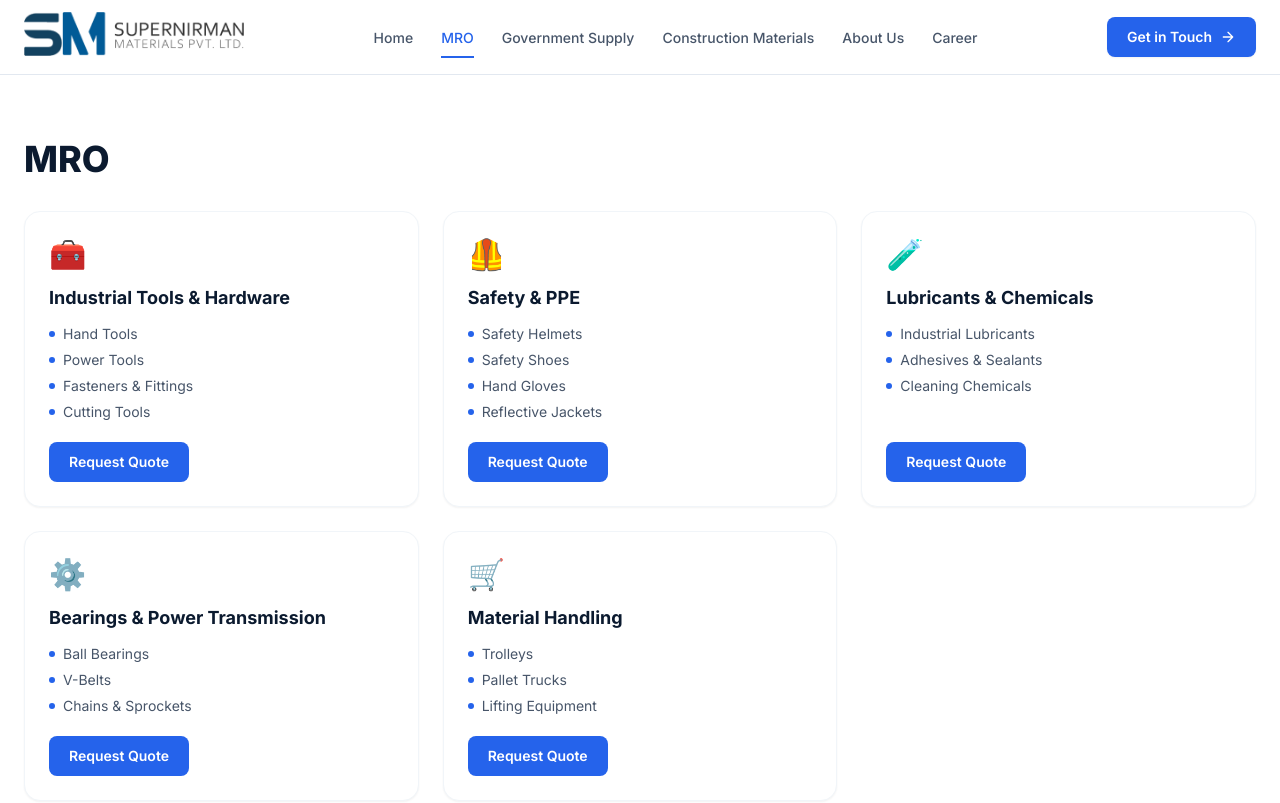
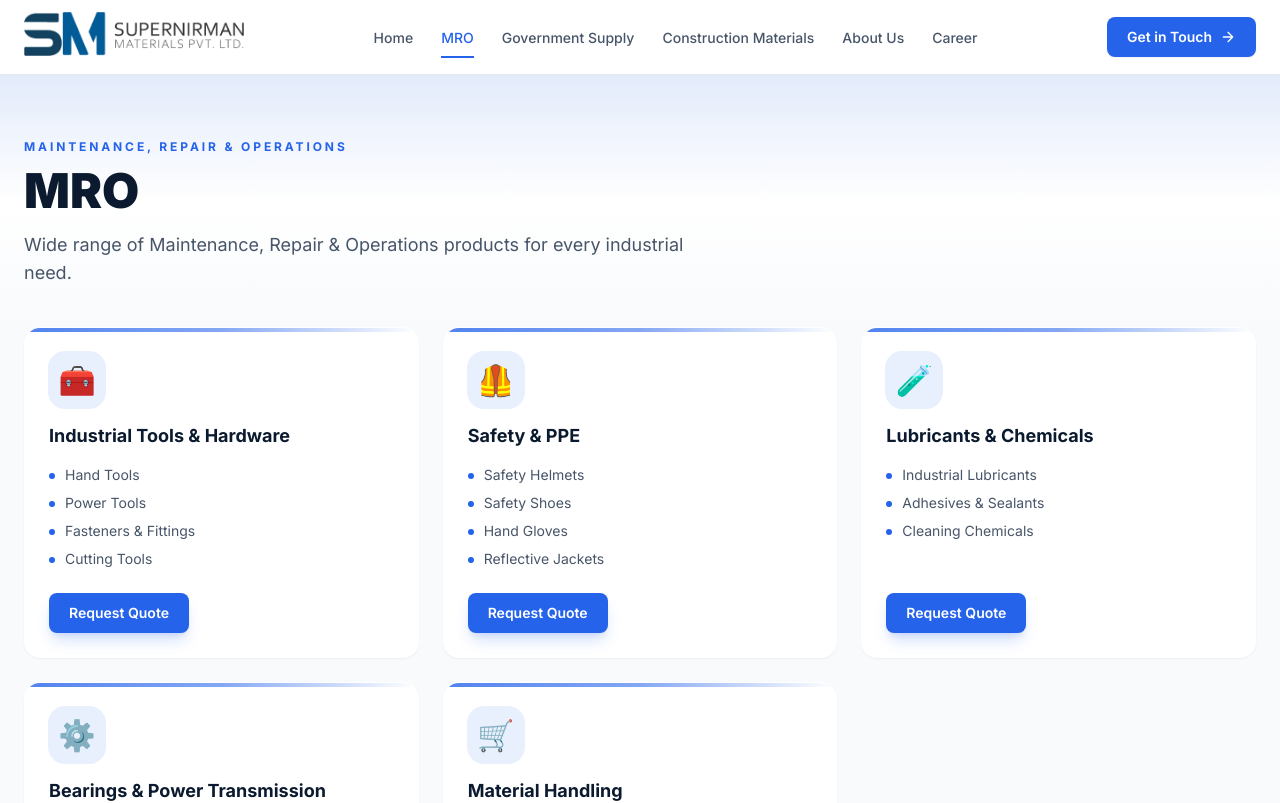
Before and after one commit to productincubr/supernirman, a React (Vite) app: page /mro in a window 1280 px wide. Shown: the top 803 px of the page. Built offline with nearby package versions, Linux system fonts and the light colour scheme.

Commit message:
update MRO and GS, CM pages

```diff
--- a/src/components/CategoryGrid.jsx
+++ b/src/components/CategoryGrid.jsx
@@ -1,31 +1,62 @@
 import { Card, Button } from './UI.jsx';
 
-export default function CategoryGrid({ title, categories }) {
+export default function CategoryGrid({
+  title,
+  subtitle,
+  eyebrow = 'Product Range',
+  categories,
+}) {
   return (
-    <section className="mx-auto max-w-7xl px-6 py-16">
-      <h1 className="text-4xl font-extrabold text-navy-900">{title}</h1>
+    <section className="relative overflow-hidden bg-slate-50 px-4 py-14 sm:px-6 sm:py-16">
+      <div className="absolute inset-x-0 top-0 -z-0 h-64 bg-gradient-to-b from-brand/10 via-white to-transparent" />
+      <div className="relative mx-auto max-w-7xl">
+        <div className="max-w-3xl">
+          <p className="text-xs font-bold uppercase tracking-[0.24em] text-brand">
+            {eyebrow}
+          </p>
 
-      <div className="mt-8 grid gap-6 md:grid-cols-2 lg:grid-cols-3">
+          <h1 className="mt-3 text-3xl font-black leading-tight text-navy-900 sm:text-4xl lg:text-5xl">
+            {title}
+          </h1>
+
+          {subtitle && (
+            <p className="mt-4 max-w-2xl text-base leading-8 text-slate-600 sm:text-lg">
+              {subtitle}
+            </p>
+          )}
+        </div>
+
+        <div className="mt-10 grid gap-6 md:grid-cols-2 lg:grid-cols-3">
         {categories.map((category) => (
-          <Card key={category.title} className="flex flex-col p-6">
-            <div className="text-3xl">{category.icon}</div>
+          <Card
+            key={category.title}
+            className="group relative flex flex-col overflow-hidden border border-white/70 bg-white p-6 shadow-[0_10px_30px_rgba(15,23,42,0.06)] transition-all duration-300 ease-out hover:-translate-y-2 hover:shadow-[0_20px_50px_rgba(15,23,42,0.12)] motion-safe:hover:scale-[1.01]"
+          >
+            <div className="absolute inset-x-0 top-0 h-1 bg-gradient-to-r from-brand via-brand/70 to-accent opacity-80 transition-opacity duration-300 group-hover:opacity-100" />
 
-            <h2 className="mt-3 text-lg font-bold text-navy-900">{category.title}</h2>
+            <div className="flex h-14 w-14 items-center justify-center rounded-2xl bg-brand/10 text-3xl ring-1 ring-brand/10 transition-transform duration-300 group-hover:rotate-6 group-hover:scale-110">
+              {category.icon}
+            </div>
 
-            <ul className="mt-3 flex-1 space-y-1.5 text-sm text-slate-600">
+            <h2 className="mt-4 text-lg font-bold leading-snug text-navy-900 transition-colors duration-300 group-hover:text-brand">
+              {category.title}
+            </h2>
+
+            <ul className="mt-4 flex-1 space-y-2 text-sm text-slate-600">
               {category.items.map((item) => (
-                <li key={item} className="flex items-center gap-2">
-                  <span className="h-1.5 w-1.5 shrink-0 rounded-full bg-brand" />
+                <li key={item} className="flex items-start gap-2.5 transition-transform duration-300 group-hover:translate-x-1">
+                  <span className="mt-2 h-1.5 w-1.5 shrink-0 rounded-full bg-brand transition-all duration-300 group-hover:scale-125 group-hover:bg-accent" />
                   {item}
                 </li>
               ))}
             </ul>
 
-            <Button className="mt-5 self-start bg-brand text-white hover:bg-brand-dark">
+            <Button className="mt-6 self-start bg-brand text-white shadow-lg shadow-brand/20 transition-all duration-300 hover:-translate-y-0.5 hover:bg-brand-dark hover:shadow-xl hover:shadow-brand/30">
               Request Quote
             </Button>
           </Card>
         ))}
+        </div>
       </div>
     </section>
   );
--- a/src/components/UI.jsx
+++ b/src/components/UI.jsx
@@ -1,5 +1,5 @@
-export const Card = ({ children, className = '' }) => (
-  <div className={`rounded-2xl border border-slate-100 bg-white shadow-sm ${className}`}>
+export const Card = ({ children, className = '', ...props }) => (
+  <div {...props} className={`rounded-2xl border border-slate-100 bg-white shadow-sm ${className}`}>
     {children}
   </div>
 );
--- a/src/index.css
+++ b/src/index.css
@@ -11,3 +11,18 @@ body {
   -webkit-font-smoothing: antialiased;
   -moz-osx-font-smoothing: grayscale;
 }
+
+@keyframes fade-in-up {
+  from {
+    opacity: 0;
+    transform: translateY(18px);
+  }
+  to {
+    opacity: 1;
+    transform: translateY(0);
+  }
+}
+
+.animate-fade-in-up {
+  animation: fade-in-up 0.55s cubic-bezier(0.16, 1, 0.3, 1) both;
+}
--- a/src/pages/ConstructionMaterials.jsx
+++ b/src/pages/ConstructionMaterials.jsx
@@ -2,5 +2,11 @@ import CategoryGrid from '../components/CategoryGrid.jsx';
 import { constructionCategories } from '../data/categories.js';
 
 export default function ConstructionMaterials() {
-  return <CategoryGrid title="Construction Materials" categories={constructionCategories} />;
+  return (
+    <CategoryGrid
+      title="Construction Materials"
+      subtitle="High-quality construction materials for every structure and project."
+      categories={constructionCategories}
+    />
+  );
 }
--- a/src/pages/GovernmentSupply.jsx
+++ b/src/pages/GovernmentSupply.jsx
@@ -2,5 +2,11 @@ import CategoryGrid from '../components/CategoryGrid.jsx';
 import { governmentSupplyCategories } from '../data/categories.js';
 
 export default function GovernmentSupply() {
-  return <CategoryGrid title="Government Supply" categories={governmentSupplyCategories} />;
+  return (
+    <CategoryGrid
+      title="Government Supply"
+      subtitle="Authorized supplier for government departments and public sector undertakings across India."
+      categories={governmentSupplyCategories}
+    />
+  );
 }
--- a/src/pages/MRO.jsx
+++ b/src/pages/MRO.jsx
@@ -2,5 +2,12 @@ import CategoryGrid from '../components/CategoryGrid.jsx';
 import { mroCategories } from '../data/categories.js';
 
 export default function MRO() {
-  return <CategoryGrid title="MRO" categories={mroCategories} />;
+  return (
+    <CategoryGrid
+      title="MRO"
+      eyebrow="Maintenance, Repair & Operations"
+      subtitle="Wide range of Maintenance, Repair & Operations products for every industrial need."
+      categories={mroCategories}
+    />
+  );
 }
```
Also changed, not shown: src/components/Navbar.jsx (line endings or trailing spaces).
